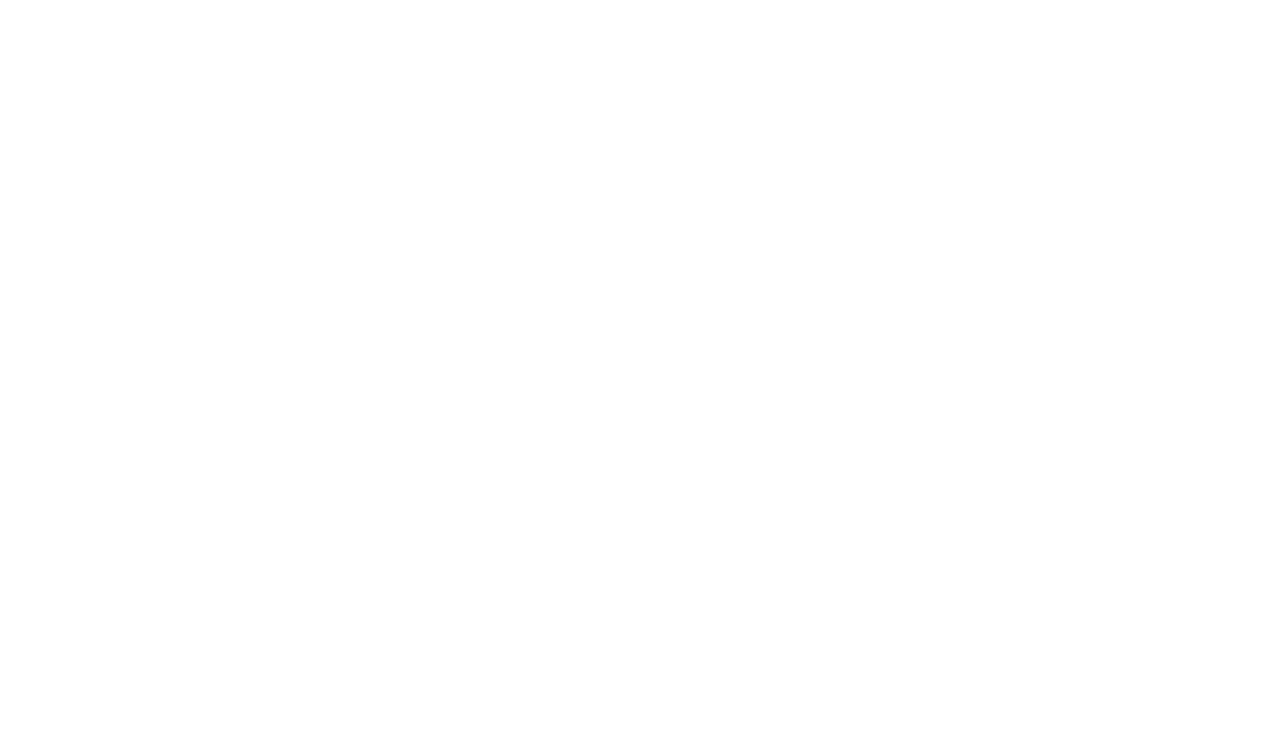
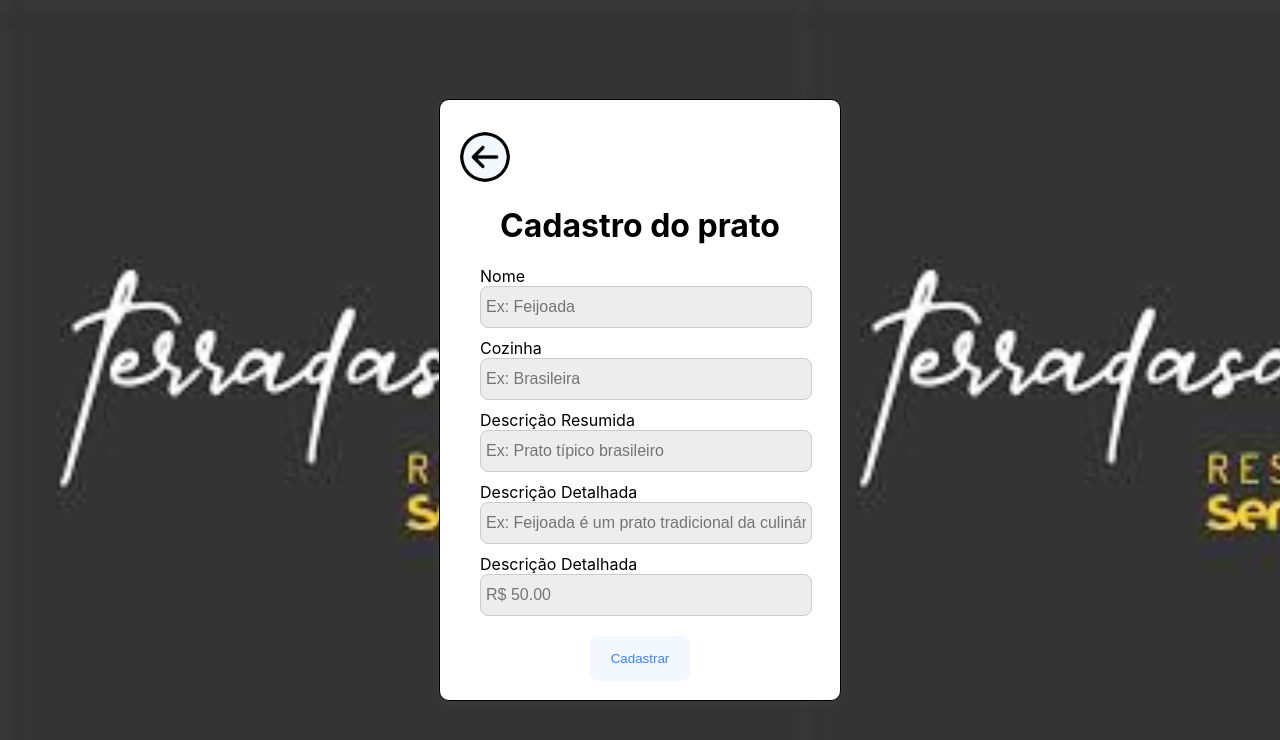
Before and after one commit to Kaio-d-silva/Cardapio-Online, a React (Create React App) app: page /formulario-prato in a window 1280 px wide. Before the commit this address had no page. Shown: the top 740 px of the page. Built offline with nearby package versions, Linux system fonts and the light colour scheme; the HTML template or start-up script is replaced by a standard one.

Commit message:
reformulando formulario de cadastro

```diff
--- a/src/App.tsx
+++ b/src/App.tsx
@@ -3,6 +3,7 @@ import Home from './pages/Home';
 import DetalhesPrato from './components/DetalhesPrato';
 import CadastrarPrato from './components/CadastrarPrato';
 import EditarPrato from './components/EditarPrato';
+import FormularioPrato from './components/FormularioPrato';
 
 function App() {
   return (
@@ -12,6 +13,8 @@ function App() {
         <Route path="/detalhes-prato/:id" element={<DetalhesPrato />} />
         <Route path="/editar-prato/:id" element={<EditarPrato/>} />
         <Route path="/cadastrar-prato" element={<CadastrarPrato />} />
+        <Route path= "/formulario-prato" element={<FormularioPrato/>}/>
+        <Route path= "/formulario-prato/:id" element={<FormularioPrato isEditing={true}/>}/>
       </Routes>
     </Router>
   );
--- a/src/assets/styles/cadastro-prato.css
+++ b/src/assets/styles/formulario-prato.css
@@ -5,8 +5,10 @@
     height: 100vh;
     background-color: rgb(247, 247, 247);
     background-image: url("../terra_das_aguas.jpg");
-    background-size: cover;
-    background-position: center;
+    background-size: contain;
+    /* background-repeat: no-repeat; */
+    background-position: left;
+    background-color: #343434;
 }
 
 .Container-cadastro{
@@ -19,6 +21,7 @@
     border: 1px solid black;
     border-radius: 10px;
     flex-direction: column;
+    /* background-color: #bbbbbb; */
 }
 
 .Container-cadastro h1{
@@ -26,7 +29,6 @@
 }
 
 .Botao-voltar{
-
  width: 200px;
  height:30px ;
 }
@@ -34,7 +36,7 @@
 .Container-inputs{
     display: flex;
     justify-content: center;
-
+    /* background-color: #bbbbbb; */
 }
 
 .Inputs{
@@ -47,17 +49,23 @@
 
 .Inputs input{
     width: 100%;
-    height: 2em;
+    height: 30px;
     margin-bottom: 10px;
     padding: 5px;
     border-radius: 8px;
     border: 1px solid #ccc;
+    color: #1f1f1f;
+    background-color: #eeeded;
+    font-size: 16px;
 }
 
 .Layout-botao{
     display: flex;
-    justify-content: center;
+    justify-content: space-evenly;
+    margin-top: 10px;
+    height: 2em;
 }
+
 
 .imagem-prato{
     display: flex;
@@ -68,9 +76,21 @@
     border-radius: 8px;
 }
 
-.Layout-botao{
-    margin-top: 10px;
-    height: 2em;
+.button-voltar{
+    margin-left: 10px;
+}
+
+.button-voltar button{
+    background-color: #f3f7fe;
+    color: #000000;
+    border: none;
+    cursor: pointer;
+    border-radius: 50%;
+    width: 50px;
+    height: 50px;
+    margin-left: 10px;
+    background-image: url("../voltar.png");
+    background-size: contain;
 }
 
 .Button-cadastro{
--- a/src/assets/styles/home.css
+++ b/src/assets/styles/home.css
@@ -4,14 +4,14 @@
     min-height: 100vh;
 }
 
-.main-home h1{
+.main-home h1 {
     text-align: center;
     font-size: 2rem;
     color: #333;
     margin-bottom: 20px;
 }
 
-.banner{
+.banner {
     background-image: url('../terra_das_aguas.jpg');
     background-size: contain;
     background-position: center;
@@ -24,8 +24,32 @@
     margin-bottom: 20px;
 }
 
+.novo-prato {
+    display: flex;
+    justify-content: center;
+}
 
-.container-cards{
+
+.botao-novo-prato {
+    width: 15%;
+    min-height: 50px;
+    border-radius: 15px;
+    border: none;
+    font-size: 19px;
+    margin-bottom: 10px;
+    background-color: #ffffff;
+    color: #494949;
+    box-shadow: rgba(149, 157, 165, 0.2) 0px 8px 24px;
+}
+
+.botao-novo-prato:hover {
+    background-color: #b5faa3;
+    color: #003014;
+    cursor: pointer;
+    transition: background-color 0.3s ease;
+}
+
+.container-cards {
     display: flex;
     flex-wrap: wrap;
     /* gap: 50px; */
--- a/src/components/CadastrarPrato.tsx
+++ b/src/components/CadastrarPrato.tsx
@@ -1,5 +1,5 @@
 import { useState } from "react"
-import "../assets/styles/cadastro-prato.css"
+// import "../assets/styles/cadastro-prato.css"
 import api from "../http/api"
 
 const CadastrarPrato = () => {
--- a/src/components/CardPrato.tsx
+++ b/src/components/CardPrato.tsx
@@ -28,7 +28,7 @@ const CardPratoComponent = ({ id, nome, cozinha, descricao_resumida, valor, imag
   const navigate = useNavigate()
 
   function editarPrato(id: number) {
-    navigate(`/editar-prato/${id}`)
+    navigate(`/formulario-prato/${id}`)
 
   }
   function verDetalhes(id: number) {
--- a/src/components/EditarPrato.tsx
+++ b/src/components/EditarPrato.tsx
@@ -1,5 +1,5 @@
 import { useState, useEffect } from "react"
-import "../assets/styles/cadastro-prato.css"
+// import "../assets/styles/cadastro-prato.css"
 import api from "../http/api"
 import { useNavigate, useParams } from "react-router-dom"
 
--- a/src/components/FormularioPrato.tsx
+++ b/src/components/FormularioPrato.tsx
@@ -1,6 +1,165 @@
-const FormularioPrato = ({isEditing = false}) => {
-    return(
+import { useEffect, useState } from "react"
+import { useNavigate, useParams } from "react-router-dom"
+import api from "../http/api"
+import "../assets/styles/formulario-prato.css"
+
+const FormularioPrato = ({ isEditing = false }) => {
+
+    const { id } = useParams<{ id: string }>()
+    const [nome, setNome] = useState("")
+    const [cozinha, setCozinha] = useState("")
+    const [descricaoResumida, setDescricaoResumida] = useState("")
+    const [descricaoDetalhada, setDescricaoDetalhada] = useState("")
+    const [valor, setValor] = useState("")
+
+
+    useEffect(() => {
+        if (isEditing) {
+
+            const fetchData = async (id: string) => {
+                const response = await api.get(`/pratos/${id}`)
+                const { data } = response
+
+                setNome(data.nome)
+                setCozinha(data.cozinha)
+                setDescricaoResumida(data.descricaoResumida)
+                setDescricaoDetalhada(data.descricaoDetalhada)
+                setValor(data.valor)
+
+            }
+
+            if (id) {
+                fetchData(id)
+            }
+        }
+
+    }, [id, isEditing])
+
+    const editarPrato = async (id: number) => {
+        try {
+            const response = await api.put(`/pratos/${id}`,
+                {
+                    nome: nome,
+                    cozinha: cozinha,
+                    descricao_resumida: descricaoResumida,
+                    descricao_detalhada: descricaoDetalhada,
+                    valor: Number(valor)
+
+                }
+            )
+            const { data } = response
+            console.log(data)
+        } catch (error) {
+            console.log(error)
+        }
+
+    }
+    const cadastrarPrato = async () => {
+        try {
+            const response = await api.post("/pratos",
+                {
+                    nome: nome,
+                    cozinha: cozinha,
+                    descricao_resumida: descricaoResumida,
+                    descricao_detalhada: descricaoDetalhada,
+                    valor: Number(valor)
+
+                }
+            )
+            const { data } = response
+            console.log(data)
+        } catch (error) {
+            console.log(error)
+        }
+
+    }
+
+    const navigate = useNavigate()
+
+    function voltar(){
+      navigate("/")
+    }
+
+
+
+    return (
         <>
+            <main className="Main-Cadastro">
+                <div className="Container-cadastro">
+                    <div className="button-voltar">
+                    <button
+                        onClick={voltar}
+                        ></button>
+                    </div>
+                    {isEditing && (<h1>Edição do prato</h1>)}
+                    {isEditing === false && (<h1>Cadastro do prato</h1>)}
+
+                    <div className="Container-inputs">
+                        <div className="Inputs">
+                            <label htmlFor="nome">Nome</label>
+                            <input
+                                type="text"
+                                id="nome"
+                                placeholder="Ex: Feijoada"
+                                value={nome}
+                                onChange={(e) => setNome(e.target.value)} />
+
+                            <label htmlFor="cozinha">Cozinha</label>
+                            <input
+                                type="text"
+                                id="cozinha"
+                                placeholder="Ex: Brasileira"
+                                value={cozinha}
+                                onChange={(e) => setCozinha(e.target.value)} />
+
+                            <label htmlFor="descricao-resumida">Descrição Resumida</label>
+                            <input
+                                type="text"
+                                id="descricao-resumida"
+                                placeholder="Ex: Prato típico brasileiro"
+                                value={descricaoResumida}
+                                onChange={(e) => setDescricaoResumida(e.target.value)} />
+
+                            <label htmlFor="descricao-detalhada">Descrição Detalhada</label>
+                            <input
+                                type="text"
+                                id="descricao-detalhada"
+                                placeholder="Ex: Feijoada é um prato tradicional da culinária brasileira, preparado com feijão preto, carne de porco, linguiça, e acompanhado de arroz, farofa, couve refogada e laranja."
+                                value={descricaoDetalhada}
+                                onChange={(e) => setDescricaoDetalhada(e.target.value)} />
+                            <label htmlFor="valor">Descrição Detalhada</label>
+                            <input
+                                type="text"
+                                id="valor"
+                                placeholder="R$ 50.00"
+                                value={valor}
+                                onChange={(e) => setValor(e.target.value)} />
+                        </div>
+                    </div>
+                    <div className="Layout-botao">
+                        {isEditing && (<button
+                            className="Button-cadastro"
+                            onClick={() => {
+                                if (id) {
+                                    editarPrato(Number(id));
+                                }
+                            }}
+                        >Editar</button>)}
+
+                        {isEditing === false && (
+                            <button
+                                className="Button-cadastro"
+                                onClick={cadastrarPrato}
+                            >Cadastrar</button>
+                        )}
+
+
+
+                    </div>
+
+                </div>
+
+            </main>
         </>
     )
 }
--- a/src/pages/Home.tsx
+++ b/src/pages/Home.tsx
@@ -2,6 +2,7 @@ import { useEffect, useState } from "react"
 import "../assets/styles/home.css"
 import CardPratoComponent from "../components/CardPrato"
 import api from "../http/api"
+import { useNavigate } from "react-router-dom"
 const image = "./terra_das_aguas.jpg"
 
 
@@ -33,7 +34,8 @@ const Home = () => {
     }, [pratos])
 
 
-
+    const navigate = useNavigate()
+    const ROTA_CADASTRAR_PRATO = "/formulario-prato"
 
     return (
         <>
@@ -42,6 +44,12 @@ const Home = () => {
                     {/* <img  src={image} alt="sem imagem" /> */}
                 </div>
                 <h1 className="titulo">Bem vindo ao Restaurante Terra das Aguas SENAC - MS</h1>
+                <div className="novo-prato">
+                    <button className="botao-novo-prato"
+                    onClick={() => {
+                        navigate(ROTA_CADASTRAR_PRATO)
+                    }}> + NOVO PRATO</button>
+                </div>
                 <div className="container-cards">
                     {pratos.map((prato, index) => (
                         <CardPratoComponent
```
Also changed, not shown: src/assets/voltar.png (added).
